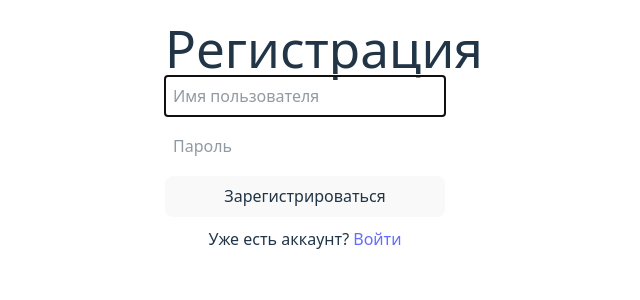
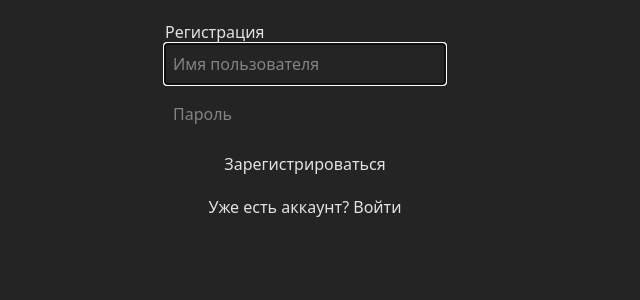
Before and after one commit to atugelbay/pet-project, a React (Vite) app in the folder web/: page /register in a window 1280 px wide. Shown: the top 300 px of the page, without its empty margins (335-975 px from the left). Built offline with nearby package versions, Linux system fonts and the light colour scheme.

Commit message:
minor changes

```diff
--- a/web/src/components/AppLayout.jsx
+++ b/web/src/components/AppLayout.jsx
@@ -124,7 +124,7 @@
           </nav>
         </header>
 
-        <main className="flex-1 overflow-y-auto flex">
+        <main className="flex-1 overflow-y-auto flex text-base md:text-[18px]">
           <Outlet context={{ onCreate }} />
         </main>
       </div>
--- a/web/src/index.css
+++ b/web/src/index.css
@@ -15,6 +15,10 @@
     cursor: pointer;
     transition: border-color 0.25s;
   }
+  html { font-size: 16px; }
+@media (min-width: 1536px) {
+  html { font-size: 22px; }
+}
 }
 
 :root {
@@ -31,45 +35,3 @@
   -webkit-font-smoothing: antialiased;
   -moz-osx-font-smoothing: grayscale;
 }
-
-a {
-  font-weight: 500;
-  color: #646cff;
-  text-decoration: inherit;
-}
-a:hover {
-  color: #535bf2;
-}
-
-body {
-  margin: 0;
-  /*display: flex;
-  place-items: center;*/
-  min-height: 100vh;
-}
-
-h1 {
-  font-size: 3.2em;
-  line-height: 1.1;
-}
-
-button:hover {
-  border-color: #646cff;
-}
-button:focus,
-button:focus-visible {
-  outline: 4px auto -webkit-focus-ring-color;
-}
-
-@media (prefers-color-scheme: light) {
-  :root {
-    color: #213547;
-    background-color: #ffffff;
-  }
-  a:hover {
-    color: #747bff;
-  }
-  button {
-    background-color: #f9f9f9;
-  }
-}
--- a/web/src/pages/ChatPage.jsx
+++ b/web/src/pages/ChatPage.jsx
@@ -118,11 +118,11 @@
 
   // 5) UI
   return (
-    <div className="flex flex-col h-full">
+    <div className="flex flex-col h-full w-full">
       {/* Сообщения */}
       <div
         ref={boxRef}
-        className="flex-1 overflow-y-auto p-6 space-y-4 bg-gray-50 dark:bg-gray-800"
+        className="flex-1 overflow-y-auto p-6 space-y-4 flex-col bg-gray-50 dark:bg-gray-800"
       >
         {msgs.length === 0 ? (
           <p className="text-gray-500">Сообщений пока нет.</p>
@@ -148,10 +148,10 @@
                 </div>
                 {/* Пузырь */}
                 <div
-                  className={`max-w-[60%] p-3 rounded-2xl ${
+                  className={`max-w-[60%] break-words p-3 rounded-2xl ${
                     mine
                       ? "bg-primary text-white"
-                      : "bg-white dark:bg-gray-700 text-gray-900"
+                      : "bg-white dark:bg-gray-700 text-gray-900 dark:text-gray-50"
                   }`}
                 >
                   {m.content}
```
Also changed, not shown: 1 other file (tests, documents, lock files or other folders).
